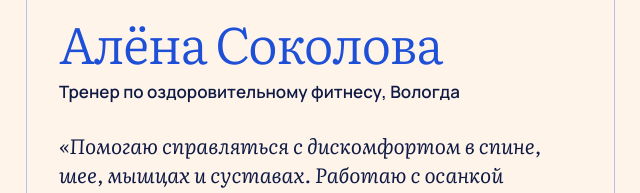
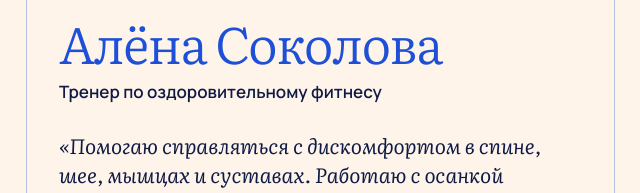
Before and after one commit to Candellak1/dvizhenie-v-kaif, a plain HTML site: page index.html in a window 1280 px wide. Shown: the part 6047-6240 px from the top of the page, 30-670 px from the left. Drawn offline with Linux system fonts and the light colour scheme.

Commit message:
Убрать город из подписи тренера

```diff
--- a/index.html
+++ b/index.html
@@ -434,7 +434,7 @@
             <span class="plate__tab num">Досье</span>
             <figure class="dossier__photo"><img src="./img/alena.jpg" alt="Алёна Соколова" width="600" height="900" loading="lazy" decoding="async"></figure>
             <p class="dossier__name">Алёна Соколова</p>
-            <p class="dossier__role">Тренер по оздоровительному фитнесу, Вологда</p>
+            <p class="dossier__role">Тренер по оздоровительному фитнесу</p>
             <figure class="dossier__quote">
               <blockquote><p>«Помогаю справляться с&nbsp;дискомфортом в&nbsp;спине, шее, мышцах и&nbsp;суставах. Работаю с&nbsp;осанкой и&nbsp;подбираю нагрузку под ваши возможности».</p></blockquote>
               <figcaption>Алёна Соколова</figcaption>
```
